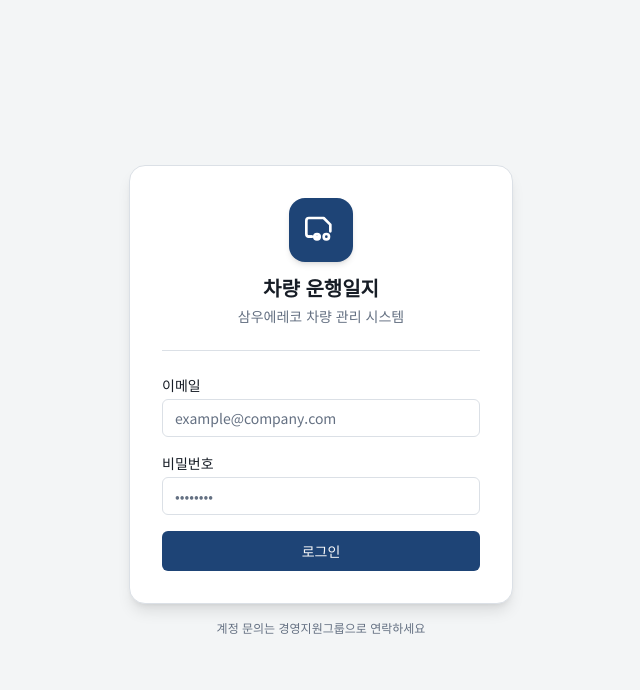
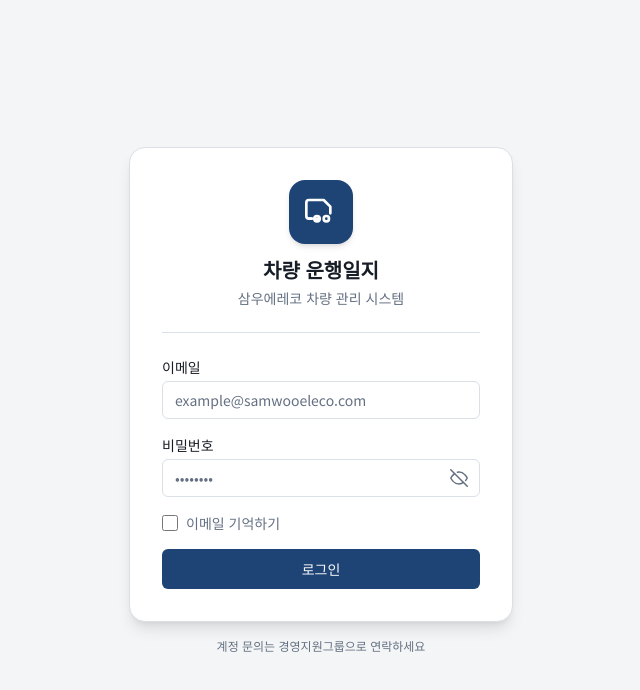
Before and after one commit to luckygirl0722-png/vehicle-log-app, a Next.js app: page /login in a window 1280 px wide. Shown: the top 690 px of the page, without its empty margins (319-959 px from the left). Built offline with nearby package versions, Linux system fonts and the light colour scheme.

Commit message:
feat: remember email, pw toggle, vehicle monthly stats

```diff
--- /dev/null
+++ b/src/app/admin/dashboard/_components/VehicleMonthlyStats.tsx
@@ -0,0 +1,83 @@
+interface VehicleRow {
+  plate_number: string;
+  model:        string;
+  bizKm:        number;
+  bizToll:      number;
+  comKm:        number;
+  comToll:      number;
+  totalKm:      number;
+}
+
+interface Props { rows: VehicleRow[]; monthLabel: string; }
+
+export default function VehicleMonthlyStats({ rows, monthLabel }: Props) {
+  if (!rows.length) {
+    return (
+      <div className="text-center text-sm text-muted-foreground py-8">
+        이번 달 운행 기록이 없습니다
+      </div>
+    );
+  }
+
+  return (
+    <div className="overflow-x-auto">
+      <table className="w-full text-sm">
+        <thead>
+          <tr className="border-b bg-muted/50">
+            <th className="px-3 py-2.5 text-left font-medium text-muted-foreground">차량</th>
+            <th className="px-3 py-2.5 text-right font-medium text-muted-foreground">업무 km</th>
+            <th className="px-3 py-2.5 text-right font-medium text-muted-foreground">업무 통행료</th>
+            <th className="px-3 py-2.5 text-right font-medium text-emerald-600">출퇴근 km</th>
+            <th className="px-3 py-2.5 text-right font-medium text-emerald-600">통행료(개인)</th>
+            <th className="px-3 py-2.5 text-right font-medium text-muted-foreground">합계 km</th>
+          </tr>
+        </thead>
+        <tbody>
+          {rows.map(r => (
+            <tr key={r.plate_number} className="border-b last:border-0 hover:bg-muted/30 transition-colors">
+              <td className="px-3 py-3">
+                <p className="font-medium">{r.plate_number}</p>
+                <p className="text-xs text-muted-foreground">{r.model}</p>
+              </td>
+              <td className="px-3 py-3 text-right">
+                {r.bizKm > 0 ? `${r.bizKm.toLocaleString("ko-KR")} km` : <span className="text-muted-foreground">—</span>}
+              </td>
+              <td className="px-3 py-3 text-right">
+                {r.bizToll > 0 ? `${r.bizToll.toLocaleString("ko-KR")}원` : <span className="text-muted-foreground">—</span>}
+              </td>
+              <td className="px-3 py-3 text-right text-emerald-700">
+                {r.comKm > 0 ? `${r.comKm.toLocaleString("ko-KR")} km` : <span className="text-muted-foreground">—</span>}
+              </td>
+              <td className="px-3 py-3 text-right text-emerald-700">
+                {r.comToll > 0 ? `${r.comToll.toLocaleString("ko-KR")}원` : <span className="text-muted-foreground">—</span>}
+              </td>
+              <td className="px-3 py-3 text-right font-semibold">
+                {r.totalKm.toLocaleString("ko-KR")} km
+              </td>
+            </tr>
+          ))}
+        </tbody>
+        <tfoot>
+          <tr className="border-t bg-muted/30">
+            <td className="px-3 py-2.5 font-semibold text-sm">합계</td>
+            <td className="px-3 py-2.5 text-right font-semibold text-sm">
+              {rows.reduce((s, r) => s + r.bizKm, 0).toLocaleString("ko-KR")} km
+            </td>
+            <td className="px-3 py-2.5 text-right font-semibold text-sm">
+              {rows.reduce((s, r) => s + r.bizToll, 0).toLocaleString("ko-KR")}원
+            </td>
+            <td className="px-3 py-2.5 text-right font-semibold text-sm text-emerald-700">
+              {rows.reduce((s, r) => s + r.comKm, 0).toLocaleString("ko-KR")} km
+            </td>
+            <td className="px-3 py-2.5 text-right font-semibold text-sm text-emerald-700">
+              {rows.reduce((s, r) => s + r.comToll, 0).toLocaleString("ko-KR")}원
+            </td>
+            <td className="px-3 py-2.5 text-right font-semibold text-sm">
+              {rows.reduce((s, r) => s + r.totalKm, 0).toLocaleString("ko-KR")} km
+            </td>
+          </tr>
+        </tfoot>
+      </table>
+    </div>
+  );
+}
--- a/src/components/auth/LoginForm.tsx
+++ b/src/components/auth/LoginForm.tsx
@@ -1,18 +1,29 @@
 "use client";
 
-import { useState, useTransition } from "react";
+import { useState, useTransition, useEffect } from "react";
 import { loginAction } from "@/app/(auth)/login/actions";
 
-/**
- * 로그인 폼 — Client Component
- * Server Action 호출, 에러 상태 표시
- */
 export default function LoginForm() {
-  const [error, setError]     = useState<string | null>(null);
+  const [error, setError]          = useState<string | null>(null);
+  const [showPw, setShowPw]        = useState(false);
+  const [remember, setRemember]    = useState(false);
+  const [savedEmail, setSavedEmail] = useState("");
   const [isPending, startTransition] = useTransition();
+
+  // 저장된 이메일 불러오기
+  useEffect(() => {
+    const stored = localStorage.getItem("remembered_email");
+    if (stored) { setSavedEmail(stored); setRemember(true); }
+  }, []);
 
   async function handleSubmit(formData: FormData) {
     setError(null);
+    const email = formData.get("email") as string;
+    if (remember) {
+      localStorage.setItem("remembered_email", email);
+    } else {
+      localStorage.removeItem("remembered_email");
+    }
     startTransition(async () => {
       const result = await loginAction(formData);
       if (result?.error) setError(result.error);
@@ -23,51 +34,72 @@
     <form action={handleSubmit} className="space-y-4">
       {/* 이메일 */}
       <div className="space-y-1">
-        <label
-          htmlFor="email"
-          className="block text-sm font-medium text-foreground"
-        >
-          이메일
-        </label>
+        <label htmlFor="email" className="block text-sm font-medium text-foreground">이메일</label>
         <input
-          id="email"
-          name="email"
-          type="email"
-          autoComplete="email"
-          required
-          placeholder="example@company.com"
+          id="email" name="email" type="email" autoComplete="email"
+          required placeholder="example@samwooeleco.com"
+          defaultValue={savedEmail}
           className="w-full rounded-md border border-input bg-background px-3 py-2 text-sm
-                     placeholder:text-muted-foreground
-                     focus:outline-none focus:ring-2 focus:ring-ring focus:border-transparent
+                     placeholder:text-muted-foreground focus:outline-none focus:ring-2 focus:ring-ring
                      disabled:opacity-50"
           disabled={isPending}
         />
       </div>
 
-      {/* 비밀번호 */}
+      {/* 비밀번호 + 눈 아이콘 */}
       <div className="space-y-1">
-        <label
-          htmlFor="password"
-          className="block text-sm font-medium text-foreground"
-        >
-          비밀번호
-        </label>
-        <input
-          id="password"
-          name="password"
-          type="password"
-          autoComplete="current-password"
-          required
-          placeholder="••••••••"
-          className="w-full rounded-md border border-input bg-background px-3 py-2 text-sm
-                     placeholder:text-muted-foreground
-                     focus:outline-none focus:ring-2 focus:ring-ring focus:border-transparent
-                     disabled:opacity-50"
-          disabled={isPending}
-        />
+        <label htmlFor="password" className="block text-sm font-medium text-foreground">비밀번호</label>
+        <div className="relative">
+          <input
+            id="password" name="password"
+            type={showPw ? "text" : "password"}
+            autoComplete="current-password"
+            required placeholder="••••••••"
+            className="w-full rounded-md border border-input bg-background px-3 py-2 pr-10 text-sm
+                       placeholder:text-muted-foreground focus:outline-none focus:ring-2 focus:ring-ring
+                       disabled:opacity-50"
+            disabled={isPending}
+          />
+          <button
+            type="button"
+            onClick={() => setShowPw(v => !v)}
+            className="absolute right-3 top-1/2 -translate-y-1/2 text-muted-foreground hover:text-foreground"
+            tabIndex={-1}
+            aria-label={showPw ? "비밀번호 숨기기" : "비밀번호 보기"}
+          >
+            {showPw ? (
+              /* 눈 열림 (보임) */
+              <svg xmlns="http://www.w3.org/2000/svg" width="18" height="18" viewBox="0 0 24 24"
+                fill="none" stroke="currentColor" strokeWidth="2" strokeLinecap="round" strokeLinejoin="round">
+                <path d="M1 12s4-8 11-8 11 8 11 8-4 8-11 8-11-8-11-8z"/>
+                <circle cx="12" cy="12" r="3"/>
+              </svg>
+            ) : (
+              /* 눈 닫힘 (숨김) */
+              <svg xmlns="http://www.w3.org/2000/svg" width="18" height="18" viewBox="0 0 24 24"
+                fill="none" stroke="currentColor" strokeWidth="2" strokeLinecap="round" strokeLinejoin="round">
+                <path d="M17.94 17.94A10.07 10.07 0 0 1 12 20c-7 0-11-8-11-8a18.45 18.45 0 0 1 5.06-5.94"/>
+                <path d="M9.9 4.24A9.12 9.12 0 0 1 12 4c7 0 11 8 11 8a18.5 18.5 0 0 1-2.16 3.19"/>
+                <line x1="1" y1="1" x2="23" y2="23"/>
+              </svg>
+            )}
+          </button>
+        </div>
       </div>
 
-      {/* 에러 메시지 */}
+      {/* 이메일 기억 체크박스 */}
+      <div className="flex items-center gap-2">
+        <input
+          id="remember" type="checkbox" checked={remember}
+          onChange={e => setRemember(e.target.checked)}
+          className="w-4 h-4 rounded border-input accent-primary cursor-pointer"
+        />
+        <label htmlFor="remember" className="text-sm text-muted-foreground cursor-pointer select-none">
+          이메일 기억하기
+        </label>
+      </div>
+
+      {/* 에러 */}
       {error && (
         <div className="rounded-md bg-destructive/10 border border-destructive/20 px-3 py-2">
           <p className="text-sm text-destructive">{error}</p>
@@ -76,12 +108,10 @@
 
       {/* 제출 버튼 */}
       <button
-        type="submit"
-        disabled={isPending}
+        type="submit" disabled={isPending}
         className="w-full rounded-md bg-primary px-4 py-2.5 text-sm font-medium text-primary-foreground
                    hover:bg-primary/90 focus:outline-none focus:ring-2 focus:ring-ring
-                   disabled:opacity-50 disabled:cursor-not-allowed
-                   transition-colors"
+                   disabled:opacity-50 disabled:cursor-not-allowed transition-colors"
       >
         {isPending ? "로그인 중..." : "로그인"}
       </button>
```
Also changed, not shown: src/app/admin/dashboard/page.tsx (+71 -65 lines).
